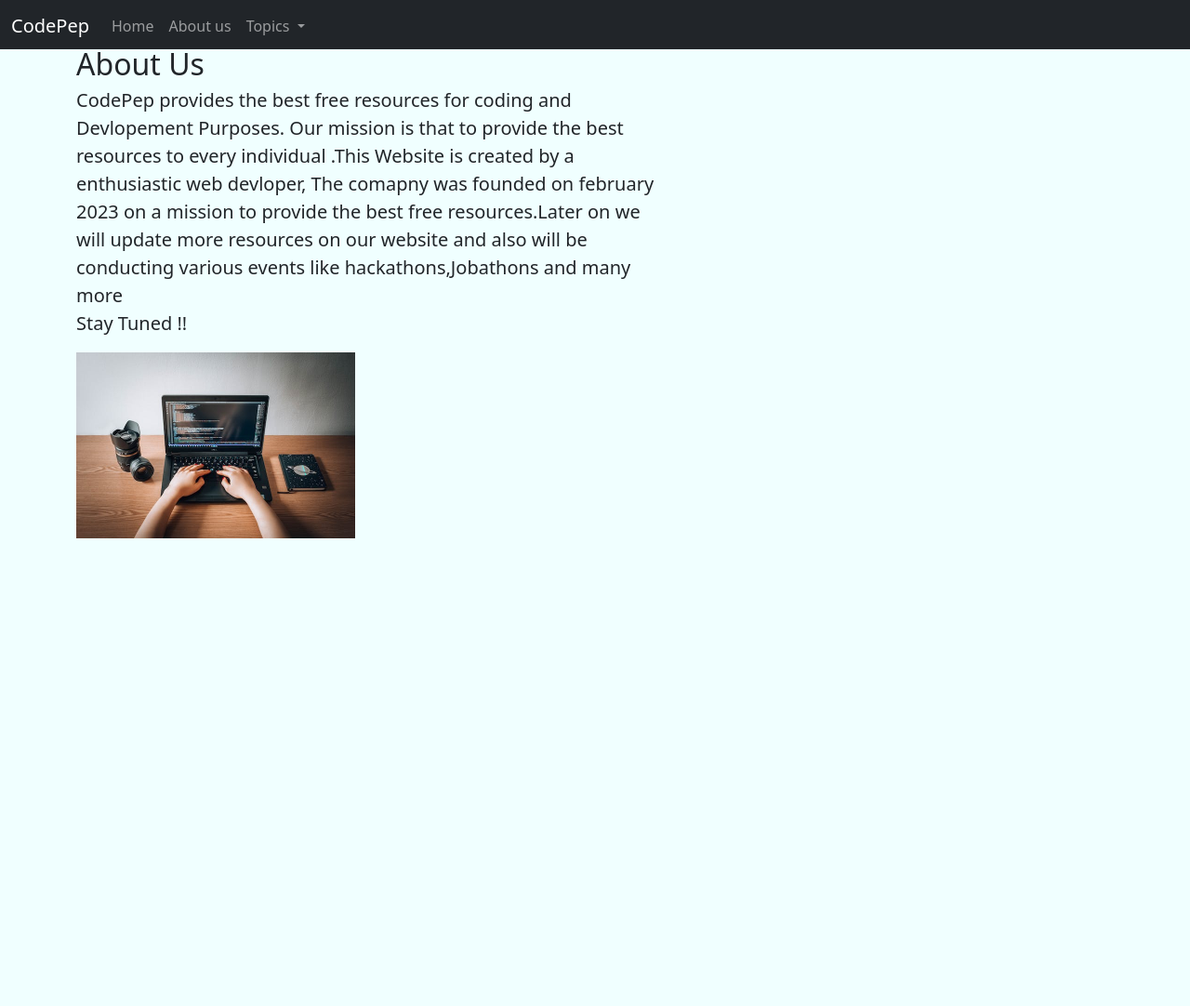
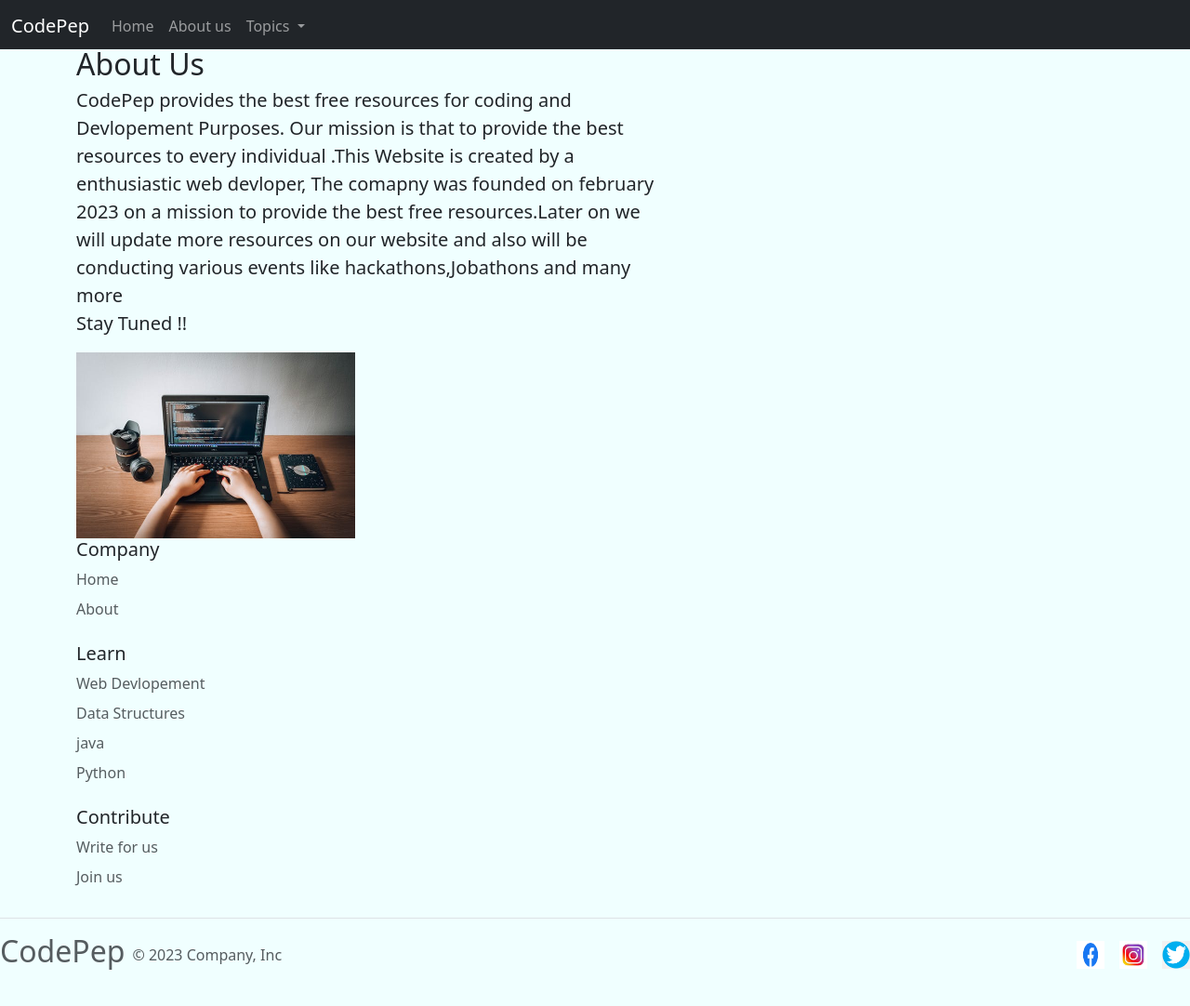
Before and after one commit to 2003souvik/CodePep, a plain HTML site: page about.html in a window 1280 px wide. Shown: the whole page at 93% size. Before the commit the page ends 800 px from the top, so only its background shows below. Drawn offline with nearby package versions, Linux system fonts and the light colour scheme.

Commit message:
update about.html

```diff
--- a/about.html
+++ b/about.html
@@ -127,6 +127,59 @@
               </div>
 
           </div>
+          <div class="col mb-3">
+                <h5>Company</h5>
+                <ul class="nav flex-column">
+                  <li class="nav-item mb-2"><a href="/CodePep/index.html" class="nav-link p-0 text-muted">Home</a></li>
+
+                  <li class="nav-item mb-2"><a href="/CodePep/about.html" class="nav-link p-0 text-muted">About</a></li>
+                </ul>
+              </div>
+
+              <div class="col mb-3">
+                <h5>Learn</h5>
+                <ul class="nav flex-column">
+                  <li class="nav-item mb-2"><a href="https://www.w3schools.com/whatis/" class="nav-link p-0 text-muted">Web Devlopement</a></li>
+                  <li class="nav-item mb-2"><a href="https://www.geeksforgeeks.org/data-structures/" class="nav-link p-0 text-muted">Data Structures</a></li>
+                  <li class="nav-item mb-2"><a href="https://www.javatpoint.com/java-tutorial" class="nav-link p-0 text-muted">java</a></li>
+                  <li class="nav-item mb-2"><a href="https://www.geeksforgeeks.org/python-programming-language/" class="nav-link p-0 text-muted">Python</a></li>
+
+                </ul>
+              </div>
+
+              <div class="col mb-3">
+                <h5>Contribute</h5>
+                <ul class="nav flex-column">
+                  <li class="nav-item mb-2"><a href="https://forms.gle/xAHVvU9hFAsC5qKe9" class="nav-link p-0 text-muted">Write for us</a></li>
+                  <li class="nav-item mb-2"><a href="https://github.com/2003souvik" class="nav-link p-0 text-muted">Join us</a></li>
+
+                </ul>
+              </div>
+            </footer>
+          </div>
+          <div class="social">
+            <footer class="d-flex flex-wrap justify-content-between align-items-center py-3 my-4 border-top">
+              <div class="col-md-4 d-flex align-items-center">
+                <a href="/CodePep/index.html" class="mb-3 me-2 mb-md-0 text-muted text-decoration-none lh-1 ">
+                  <h2>CodePep</h2>
+                </a>
+                <span class="mb-3 mb-md-0 text-muted">© 2023 Company, Inc</span>
+              </div>
+
+              <ul class="nav col-md-4 justify-content-end list-unstyled d-flex">
+                <li class="ms-3"><a href="https://www.facebook.com/"><img src="facebook.png" alt="" height="30px" width="30px"></a></li>
+                <li class="ms-3"><a href="https://www.instagram.com/"><img src="instagramlogo.jpg" alt="" height="30px" width="30px"></a></li>
+                <li class="ms-3"><a href="https://twitter.com/"><img src="twitterlogo.png" alt="" height="30px" width="30px"></a></li>
+              </ul>
+            </footer>
+          </div>
+
+
+
+
+
+
+
 
 
 
```
